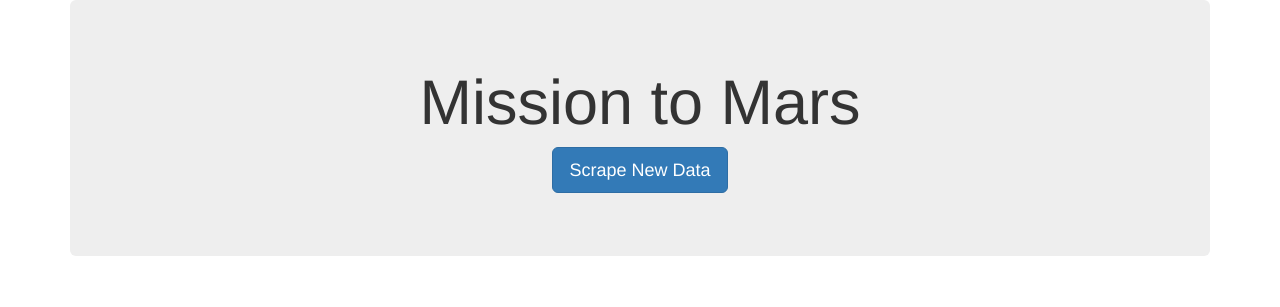
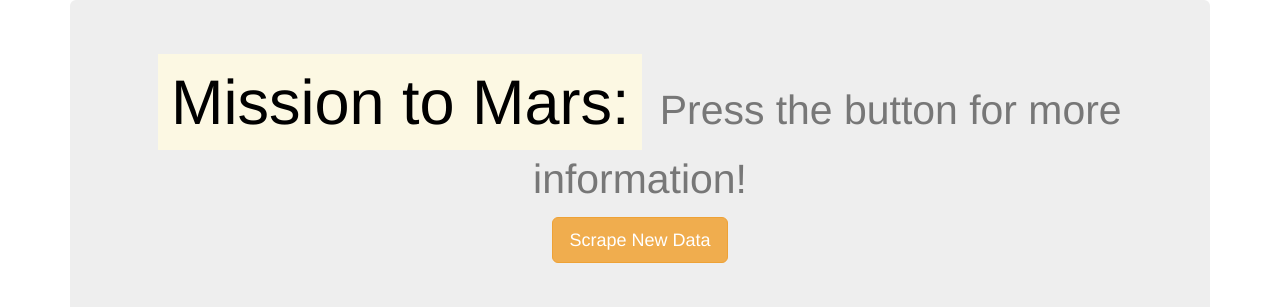
Before and after one commit to madelinepropis/Mission-to-Mars, a Flask app: page / in a window 1280 px wide. Shown: the top 307 px of the page. Run offline with Flask 2, Linux system fonts and the light colour scheme; data that the repository does not hold is empty; some libraries are stand-ins or nearby versions.

Commit message:
update file

```diff
--- a/templates/index.html
+++ b/templates/index.html
@@ -14,9 +14,10 @@
     <div class="container">
       <!-- Add Jumbotron to Header -->
       <div class="jumbotron text-center">
-        <h1>Mission to Mars</h1>
+        <h1></h1>
+        <h1><mark>Mission to Mars:</mark> <small> Press the button for more information!</small></h1>
         <!-- Add a button to activate scraping script -->
-        <p><a class="btn btn-primary btn-lg" href="/scrape" role="button">Scrape New Data</a></p>
+        <p><a class="btn btn-warning btn-lg" href="/scrape" role="button">Scrape New Data</a></p>
       </div>
 
       <!-- Add section for Mars News -->
```
